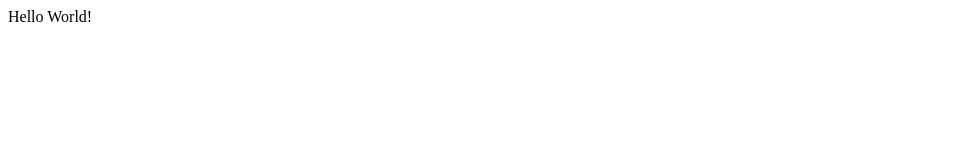
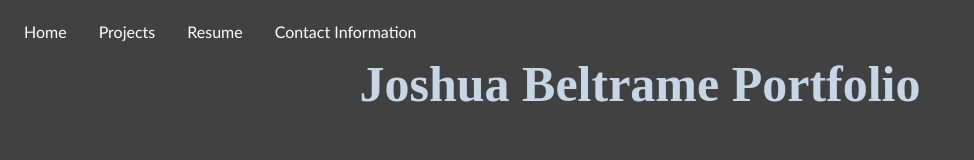
Before and after one commit to jbeltrame03/jbeltrame03.github.io, a plain HTML site: page index.html in a window 1280 px wide. Shown: the whole page, without its empty margins (0-974 px from the left). Drawn offline with Linux system fonts and the light colour scheme.

Commit message:
Update index.html

```diff
--- a/index.html
+++ b/index.html
@@ -3,14 +3,56 @@
 <!DOCTYPE html>
 <html>
 
+<style>
+    body{
+        background-color: #414142;
+    }
+    header{
+        text-align: center;
+        font-size: 50px;
+        font-family: 'Times New Roman', Times, serif;
+        color: #c5d6e6;
+    }
+    ul{
+        list-style-type: none;
+        margin: 0;
+        padding: 0;
+        overflow: hidden;
+    }
+    li{
+        float: left;
+    }
+    li a{
+        display: block;
+        color: white;
+        text-align: center;
+        padding: 14px 16px;
+        text-decoration: none;
+        font-family: 'Gill Sans', 'Gill Sans MT', Calibri, 'Trebuchet MS', sans-serif;
+    }
+    li a:hover{
+        background-color: #111;
+    }
+
+</style>
+<body>
+    <ul>
+        <li><a class="active" href="#home">Home</a></li>
+        <li><a href="#news">Projects</a></li>
+        <li><a href="#contact">Resume</a></li>
+        <li><a href="#about">Contact Information</a></li>
+    </ul>
+</body>
 <head>
     <title>
-        First Web Page
+        Joshua Beltrame Portfolio
     </title>
 </head>
 
-<body>
-    Hello World!
-</body>
+<header>
+    <b>Joshua Beltrame Portfolio</b>
+</header>
+
+
 
 </html>
```
